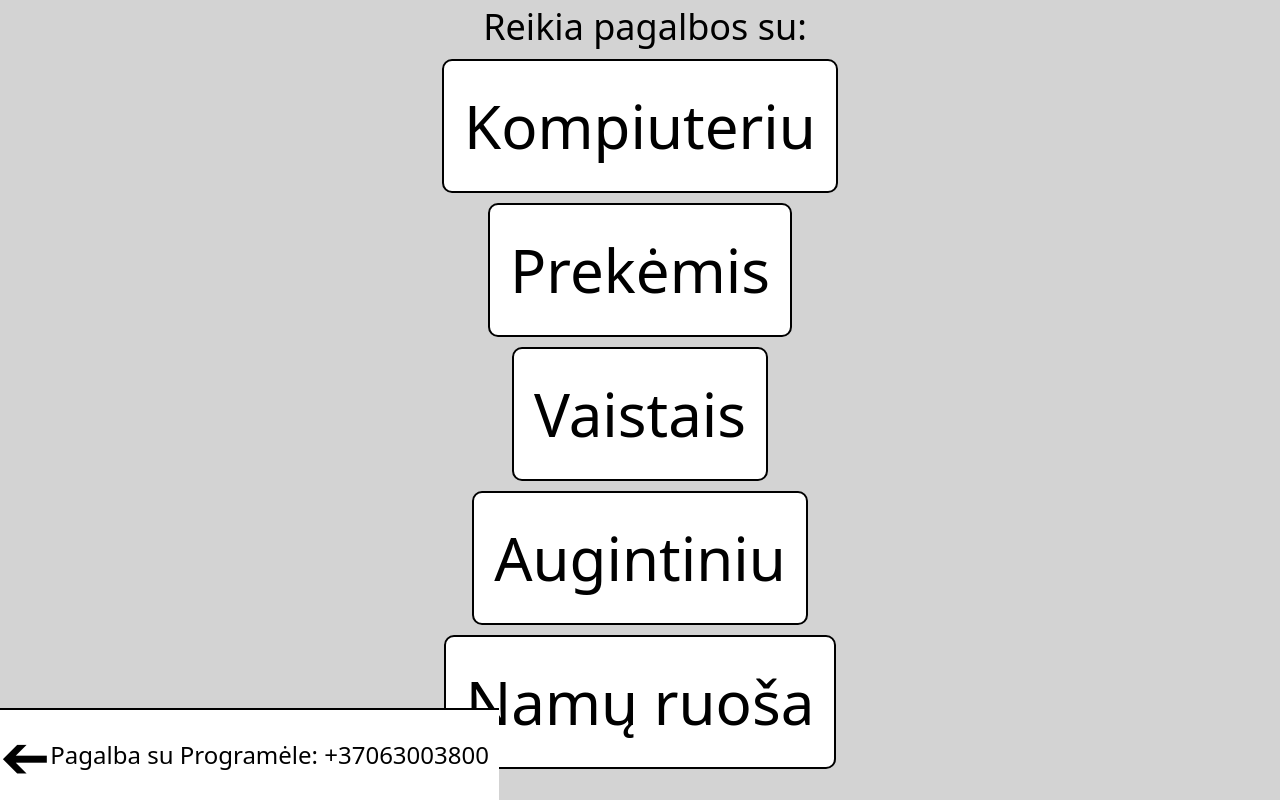
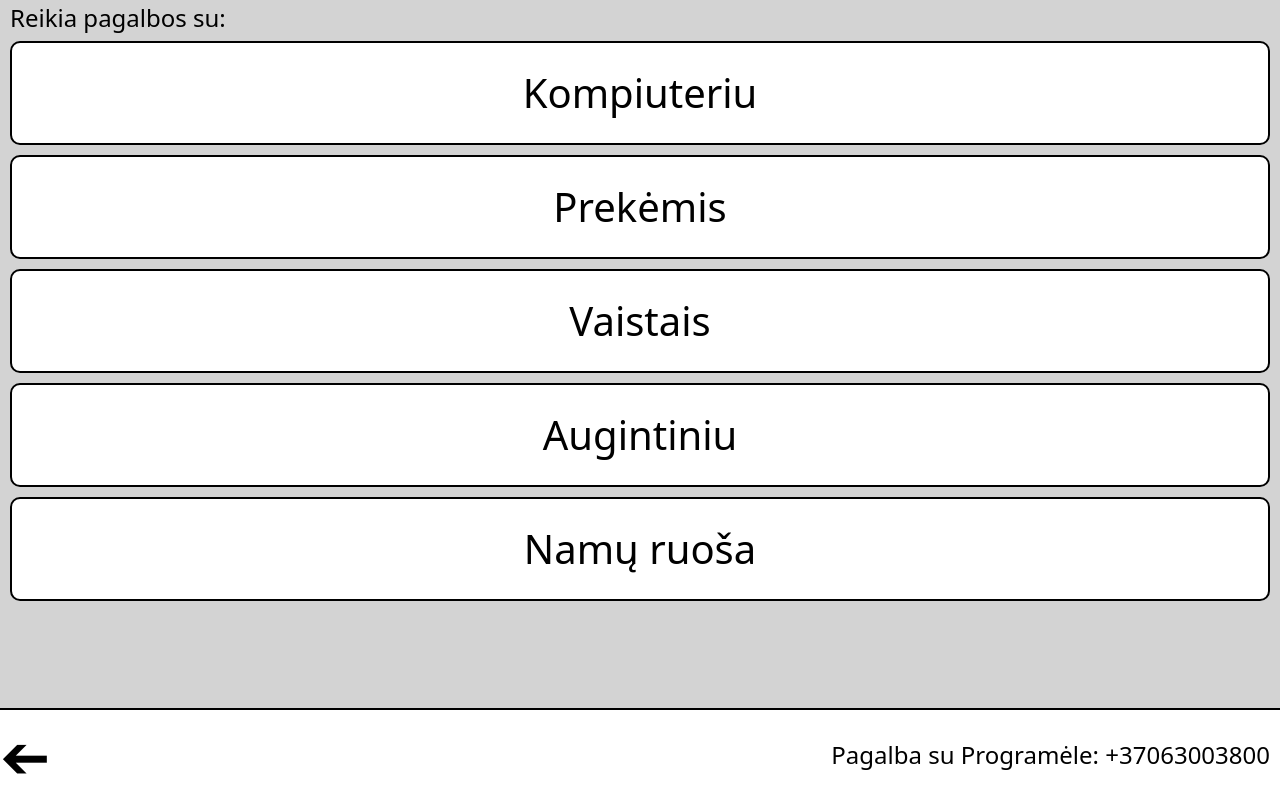
Before and after one commit to ProfasProgramuotojas/seniorhelp, a Next.js app: page /senior in a window 1280 px wide. Built offline with nearby package versions, Linux system fonts and the light colour scheme.

Commit message:
feature 69 navbar and senioir

```diff
--- a/app/globals.css
+++ b/app/globals.css
@@ -6,12 +6,12 @@
   background-color: white;
   border-top: 2px solid black;
 }
-.volunteer-text{
+.volunteer-text {
   margin-top: 10px;
   margin-left: 10px;
   font-size: 150%;
 }
-.task-topbar{
+.task-topbar {
   margin-top: 2px;
   margin-left: 7px;
   font-size: 16px;
@@ -21,23 +21,23 @@
   justify-content: space-between;
   margin-right: 7px;
 }
-.volunteer-container{
+.volunteer-container {
   display: flex;
   flex-direction: column;
   align-items: center;
 }
-.task-middlebar{
+.task-middlebar {
   font-size: 24px;
   margin-left: 10px;
 }
-.task-bottombar{
+.task-bottombar {
   margin-left: 7px;
   margin-right: 7px;
   display: flex;
   flex-direction: row;
   justify-content: space-between;
 }
-.task-container{
+.task-container {
   margin-top: 10px;
   border: 2px solid black;
   border-radius: 20px;
@@ -57,8 +57,9 @@
   font-size: 150%;
   bottom: 0;
   position: fixed;
+  width: 100%;
 }
-.nav-text{
+.nav-text {
   margin-right: 10px;
   text-align: right;
 }
@@ -70,12 +71,9 @@
 
 .senior-global {
   display: flex;
-  justify-content: space-between;
-  align-items: center;
-  font-size: 150%;
-  position: fixed;
-  width: 100%;
-  height: 100px;
+  flex-direction: column;
+  justify-content: center;
+  margin-bottom: 100px;
 }
 .nav-text {
   margin-right: 10px;
```
